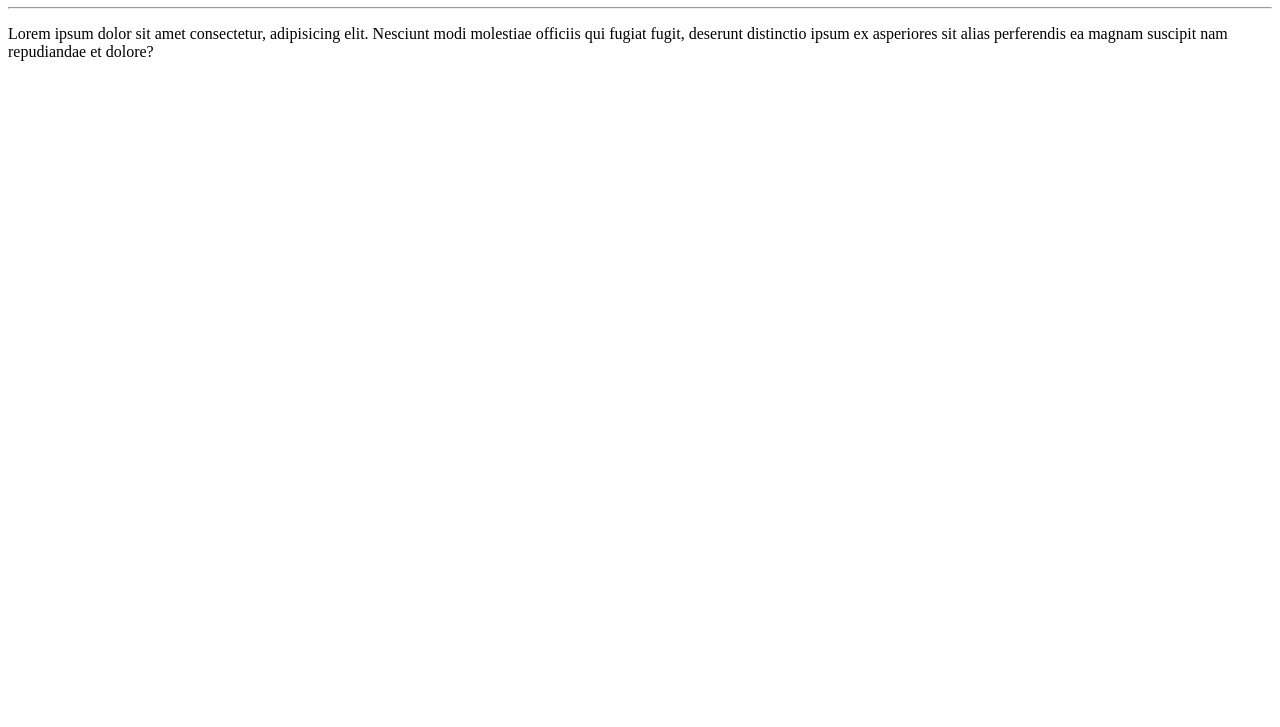
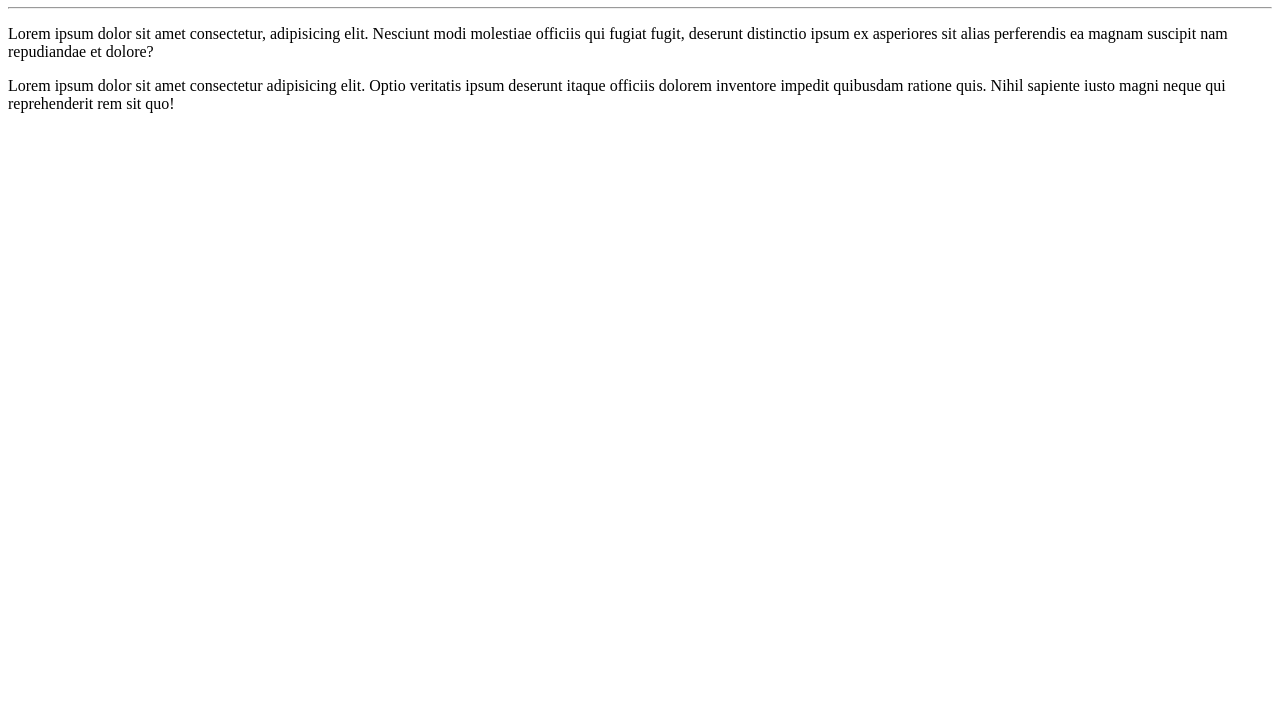
Before and after one commit to PauloJunqueiira/Ola-Mundo, a plain HTML site: page site-exemplo/index.html in a window 1280 px wide. Shown: the part 73-800 px from the top of the page. Drawn offline with Linux system fonts and the light colour scheme.

Commit message:
adicionei um parágrafo

```diff
--- a/site-exemplo/index.html
+++ b/site-exemplo/index.html
@@ -12,6 +12,7 @@
     <h1>Olá, Mundo</h1>
     <hr>
     <p>Lorem ipsum dolor sit amet consectetur, adipisicing elit. Nesciunt modi molestiae officiis qui fugiat fugit, deserunt distinctio ipsum ex asperiores sit alias perferendis ea magnam suscipit nam repudiandae et dolore?</p>
+    <p>Lorem ipsum dolor sit amet consectetur adipisicing elit. Optio veritatis ipsum deserunt itaque officiis dolorem inventore impedit quibusdam ratione quis. Nihil sapiente iusto magni neque qui reprehenderit rem sit quo!</p>
 </body>
 
 </html>
```
